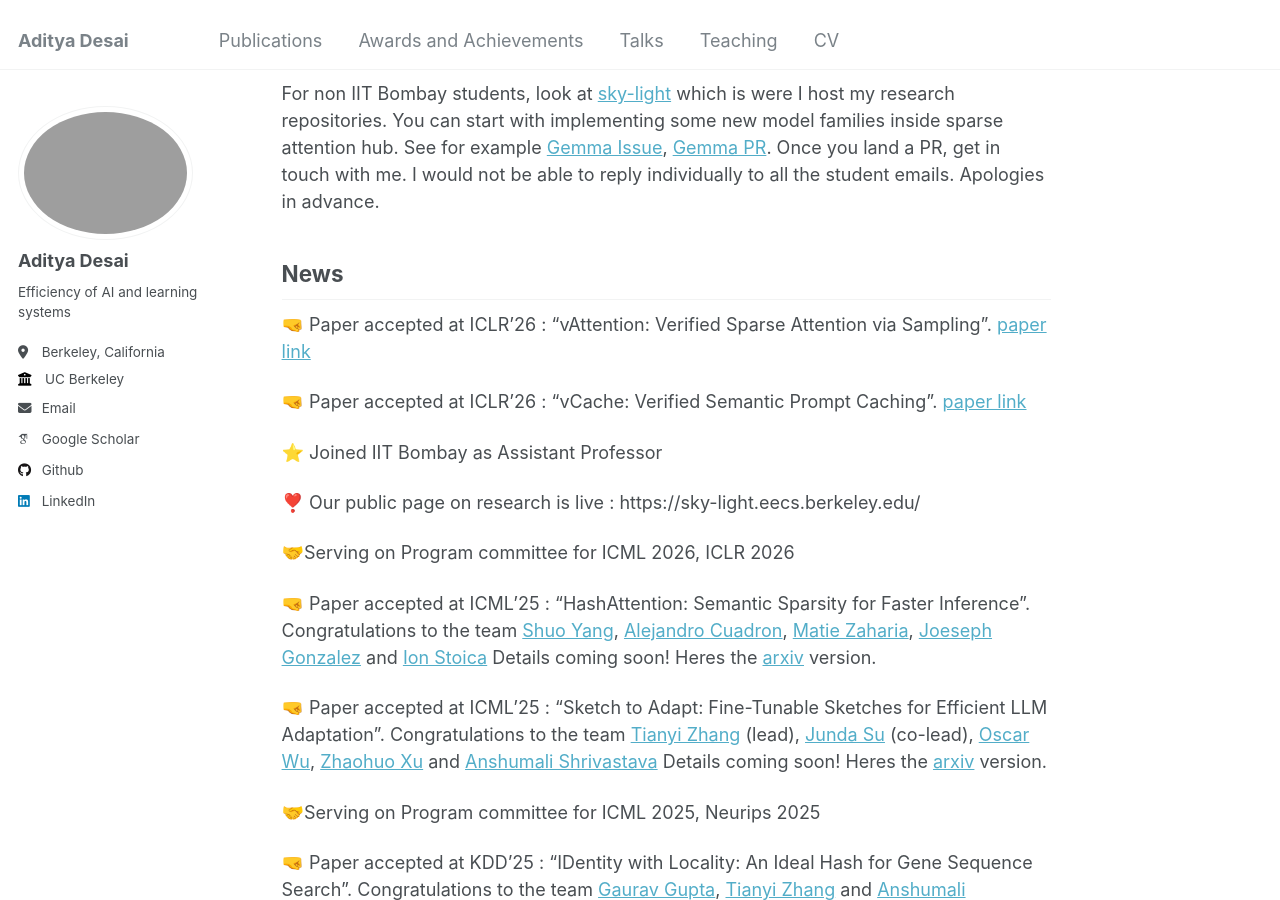
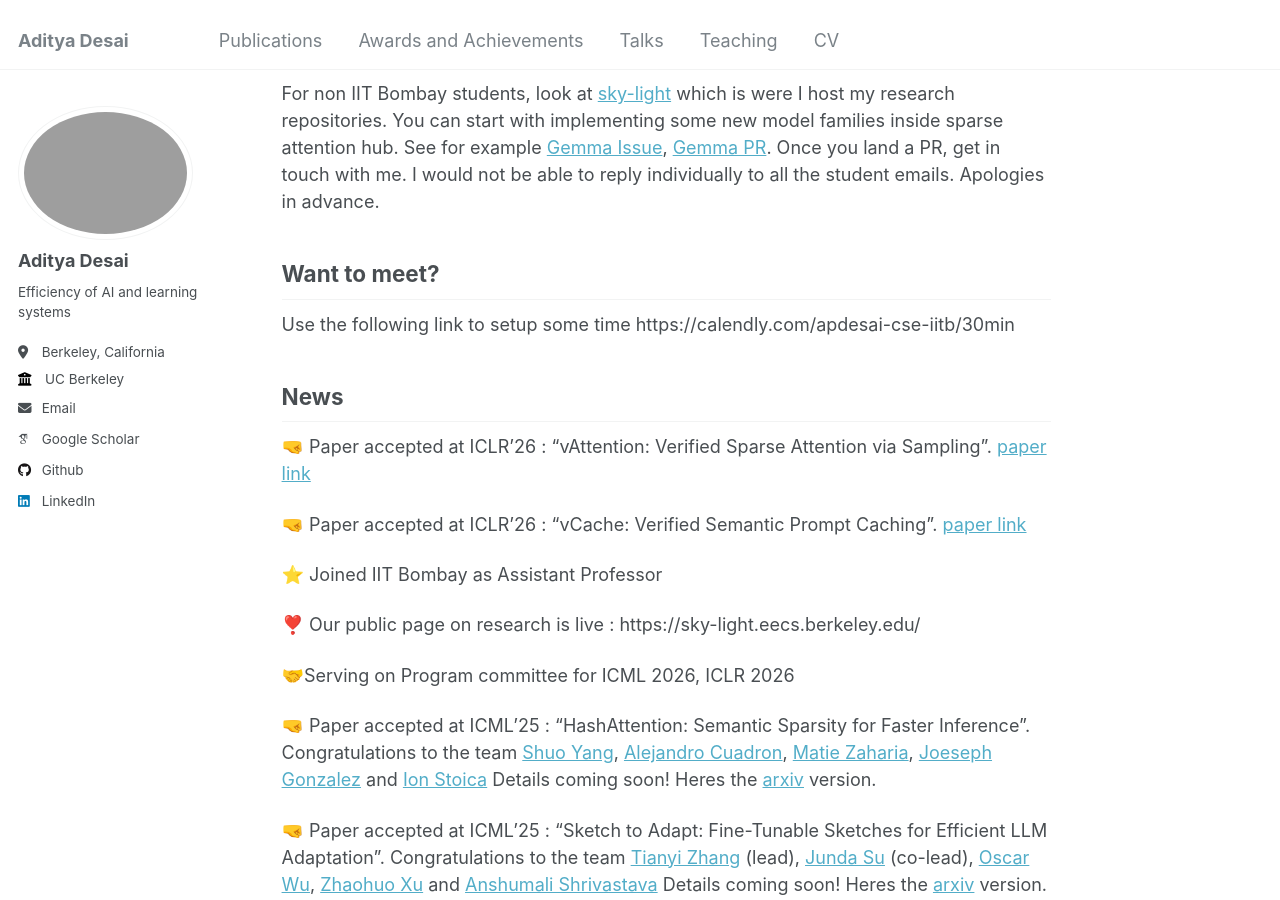
Before and after one commit to apd10/apd10.github.io, a Jekyll site: the page built from _pages/about.md, in a window 1280 px wide and 900 px high, scrolled down 635 px. Built offline with Jekyll 4.4.1, drawn with Linux system fonts in a browser that asks for light colours; some web fonts are replaced.

Commit message:
Update about.md

```diff
--- a/_pages/about.md
+++ b/_pages/about.md
@@ -19,6 +19,10 @@ For CSE students from IIT Bombay. Drop by my office KR 208. You can mail in adva
 For prospective PG students, once you land at IIT Bombay, we can chat about projects. If you want to get involved before hand look at the note for non-IITB students.
 
 For non IIT Bombay students, look at [sky-light](https://github.com/skylight-org) which is were I host my research repositories. You can start with implementing some new model families inside sparse attention hub. See for example [Gemma Issue](https://github.com/skylight-org/sparse-attention-hub/issues/72), [Gemma PR](https://github.com/skylight-org/sparse-attention-hub/pull/76). Once you land a PR, get in touch with me. I would not be able to reply individually to all the student emails. Apologies in advance.
+
+## Want to meet?
+Use the following link to setup some time
+https://calendly.com/apdesai-cse-iitb/30min
 
 
 ## News
```
